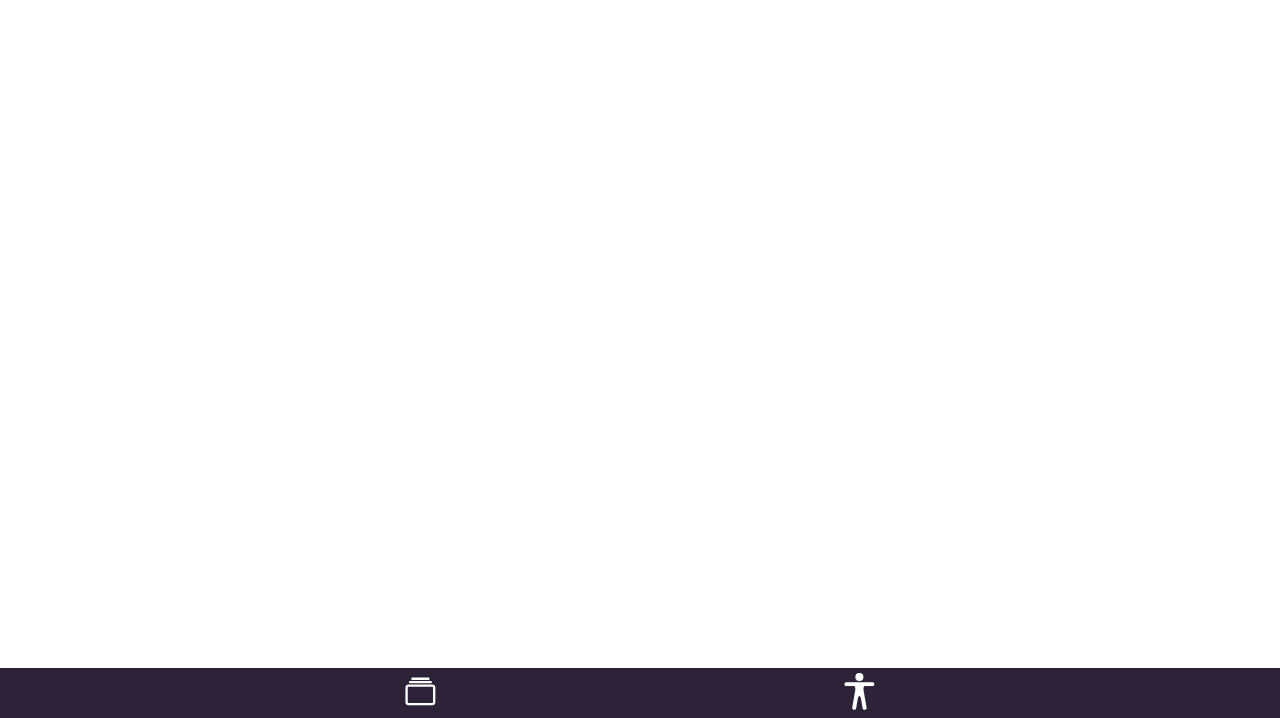
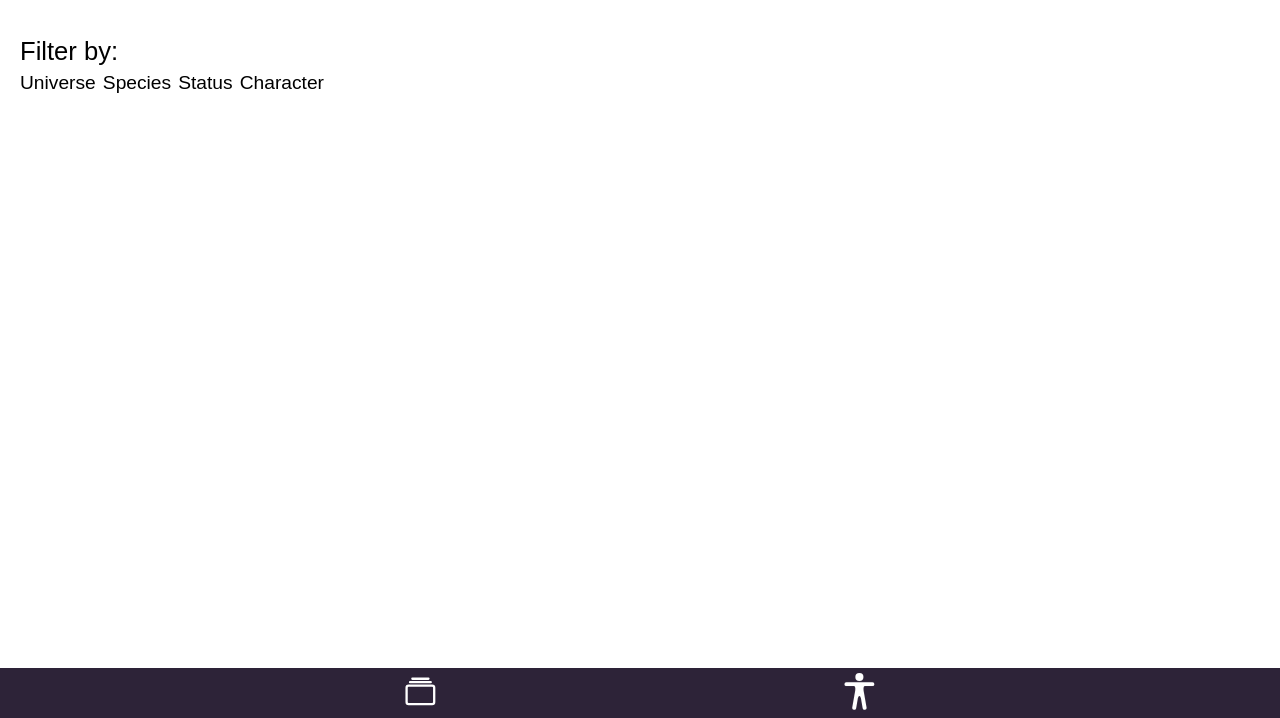
Before and after one commit to tsimvris/rickAndMorty, a website with bundled scripts: page index.html in a window 1280 px wide. Both pictures are taken after a click on the button 859 px from the left and 777 px from the top of the page. Shown: the part 82-800 px from the top of the page. Built offline with nearby package versions, Linux system fonts and the light colour scheme; no server answers.

Commit message:
Add filter options to characters

```diff
--- /dev/null
+++ b/css/filter.css
@@ -0,0 +1,7 @@
+.filter-container {
+  padding: 20px;
+}
+
+.filter-container__list__button {
+  font-size: var(--font-small);
+}
--- a/css/global.css
+++ b/css/global.css
@@ -41,3 +41,11 @@ button {
   border: none;
   background-color: transparent;
 }
+
+ul {
+  list-style: none;
+}
+
+.underline-hover:hover {
+  text-decoration: underline 2px var(--accent-color);
+}
--- a/css/styles.css
+++ b/css/styles.css
@@ -4,3 +4,4 @@
 @import './episode-list.css';
 @import './navigation.css';
 @import './character.css';
+@import './filter.css';
--- a/index.html
+++ b/index.html
@@ -129,6 +129,23 @@
 
       <div class="characterList" data-js="characterList">
         <h1>Character Guide</h1>
+        <div class="filter-container">
+          <p>Filter by:</p>
+          <ul class="filter-container__list">
+            <button class="underline-hover filter-container__list__button">
+              Universe
+            </button>
+            <button class="underline-hover filter-container__list__button">
+              Species
+            </button>
+            <button class="underline-hover filter-container__list__button">
+              Status
+            </button>
+            <button class="underline-hover filter-container__list__button">
+              Character
+            </button>
+          </ul>
+        </div>
       </div>
 
       <!----------------------- Character Guide ---------------------------->
```
